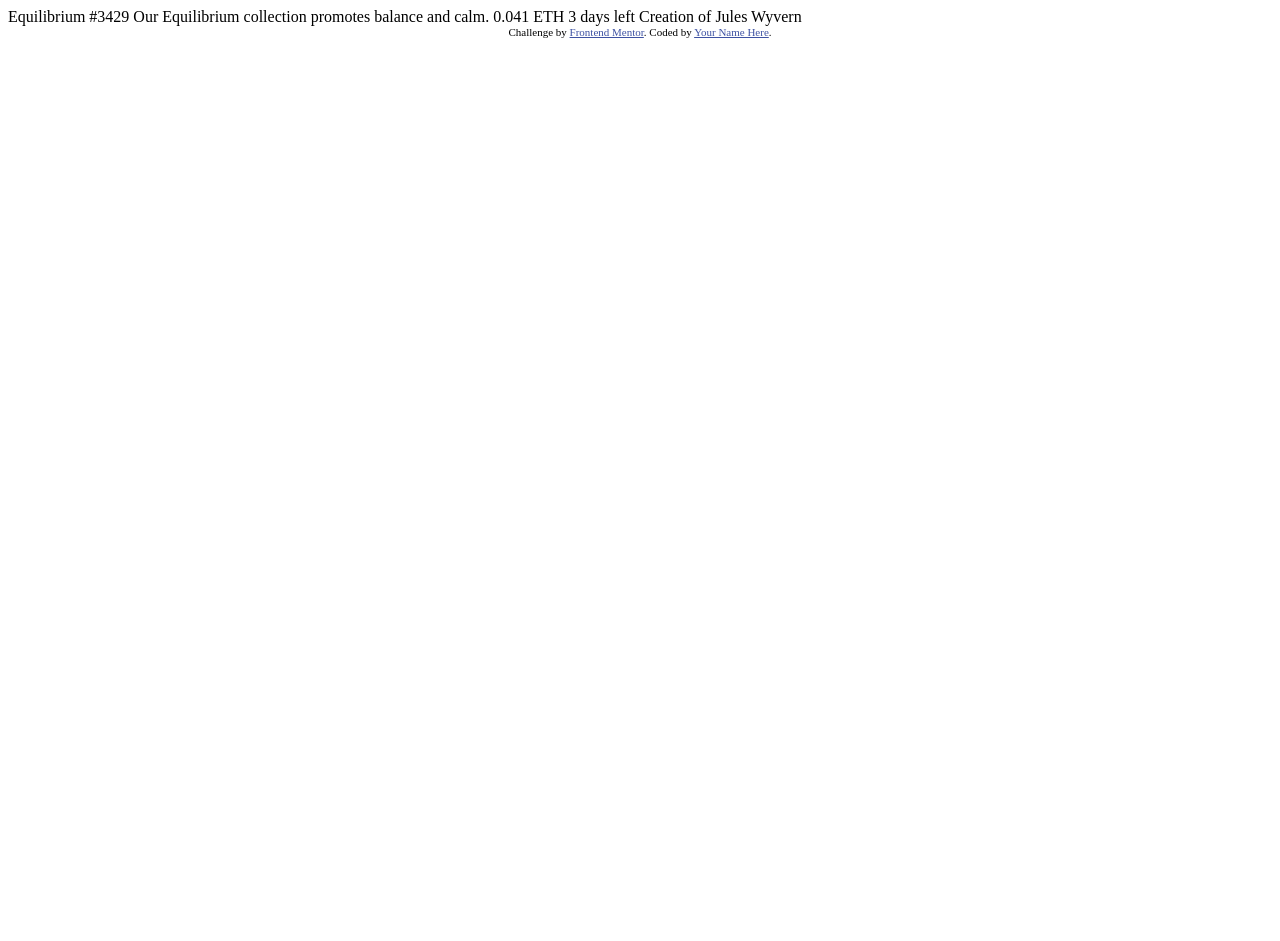
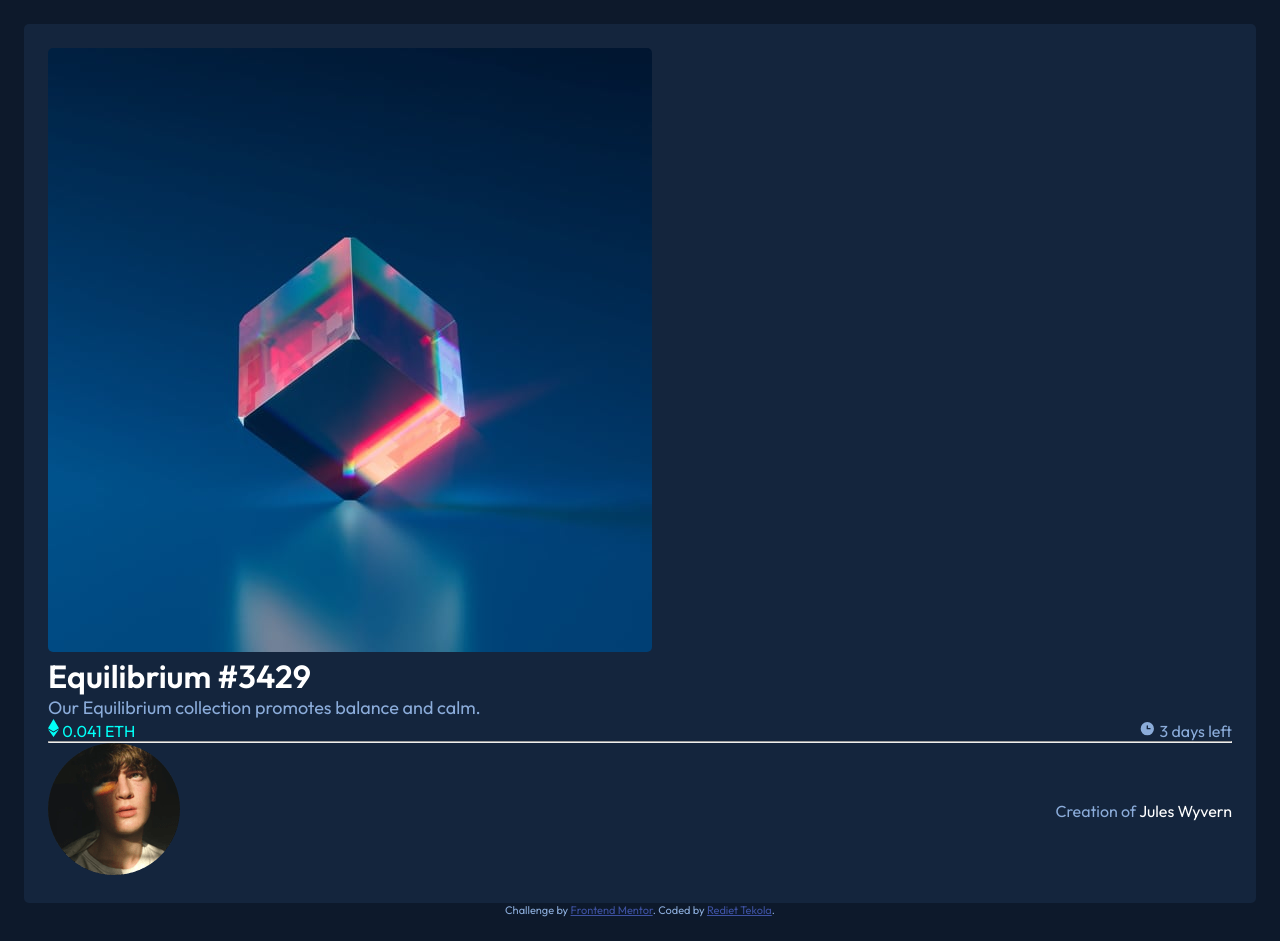
Before and after one commit to Rdttkab/nft-preview-card, a plain HTML site: page index.html in a window 1280 px wide. Before the commit the page ends 800 px from the top, so only its background shows below. Drawn offline with Linux system fonts and the light colour scheme.

Commit message:
HTML and CSS updated

```diff
--- /dev/null
+++ b/SCSS/styles.scss
@@ -0,0 +1,72 @@
+@import url('https://fonts.googleapis.com/css2?family=Outfit:wght@300;400;600&display=swap');
+
+* {
+    box-sizing: border-box;
+    padding: 0;
+    margin: 0;
+}
+
+:root{
+--soft-blue: hsl(215, 51%, 70%);
+--cyan: hsl(178, 100%, 50%);
+--very-dark-blue-main: hsl(217, 54%, 11%);
+--very-dark-blue-card: hsl(216, 50%, 16%);
+--very-dark-blue-line: hsl(215, 32%, 27%);
+--white: hsl(0, 0%, 100%);
+}
+
+body {
+    font-family: 'Outfit', sans-serif;
+    font-weight: 500;
+    background-color: var(--very-dark-blue-main);
+    color: var(--soft-blue);
+    padding: 24px;
+}
+
+.main{
+    background-color: var(--very-dark-blue-card);
+    border-radius: 5px;
+    padding: 24px;
+
+    &_img {
+        border-radius: 5px;
+    }
+
+    &_img img {
+        max-width: 100%;
+        max-height: 100%;
+        object-fit: contain;
+        border-radius: 5px;
+    }
+
+    h1{
+        color: var(--white);
+    }
+
+    p{
+        font-size: 18px;
+    }
+
+    &_detail{
+        display: flex;
+        justify-content: space-between;
+        align-items: center;
+
+        &_price {
+            color: var(--cyan);
+        }
+
+        &_time {
+        }
+    }
+
+    &_profile{
+        display: flex;
+        justify-content: space-between;
+        align-items: center;
+
+        span{
+            color: var(--white);
+        }
+    }
+}
--- a/index.html
+++ b/index.html
@@ -1,33 +1,65 @@
 <!DOCTYPE html>
 <html lang="en">
   <head>
-  <meta charset="UTF-8">
-  <meta name="viewport" content="width=device-width, initial-scale=1.0"> <!-- displays site properly based on user's device -->
+    <meta charset="UTF-8" />
+    <meta name="viewport" content="width=device-width, initial-scale=1.0" />
+    <!-- displays site properly based on user's device -->
 
-  <link rel="icon" type="image/png" sizes="32x32" href="./images/favicon-32x32.png">
+    <link
+      rel="icon"
+      type="image/png"
+      sizes="32x32"
+      href="./images/favicon-32x32.png"
+    />
 
     <title>Frontend Mentor | NFT preview card component</title>
 
+    <link rel="stylesheet" href="css/styles.css" />
+
     <!-- Feel free to remove these styles or customise in your own stylesheet 👍 -->
     <style>
-    .attribution { font-size: 11px; text-align: center; }
-    .attribution a { color: hsl(228, 45%, 44%); }
+      .attribution {
+        font-size: 11px;
+        text-align: center;
+      }
+      .attribution a {
+        color: hsl(228, 45%, 44%);
+      }
     </style>
   </head>
   <body>
-
-  Equilibrium #3429
-
-  Our Equilibrium collection promotes balance and calm.
-
-  0.041 ETH
-  3 days left
-
-  Creation of Jules Wyvern
+    <main class="main">
+      <div class="main_img">
+        <img src="images/image-equilibrium.jpg" alt="" srcset="" />
+      </div>
+      <h1>Equilibrium #3429</h1>
+      <p>Our Equilibrium collection promotes balance and calm.</p>
+      <div class="main_detail">
+        <div class="main_detail_price">
+          <i><img src="images/icon-ethereum.svg" alt="" srcset="" /></i> 0.041
+          ETH
+        </div>
+        <div class="main_detail_time">
+          <i><img src="images/icon-clock.svg" alt="" srcset="" /></i> 3 days
+          left
+        </div>
+      </div>
+      <hr />
+      <div class="main_profile">
+        <div class="main_profile_avatar">
+          <img src="/images/image-avatar.png" alt="" />
+        </div>
+        <div class="main_profile_name">
+          Creation of <span>Jules Wyvern</span>
+        </div>
+      </div>
+    </main>
 
     <div class="attribution">
-    Challenge by <a href="https://www.frontendmentor.io?ref=challenge" target="_blank">Frontend Mentor</a>.
-    Coded by <a href="#">Your Name Here</a>.
+      Challenge by
+      <a href="https://www.frontendmentor.io?ref=challenge" target="_blank"
+        >Frontend Mentor</a
+      >. Coded by <a href="#">Rediet Tekola</a>.
     </div>
   </body>
 </html>
```
Also changed, not shown: css/styles.css (added). Lines whose indentation alone changed are shown as unchanged.
